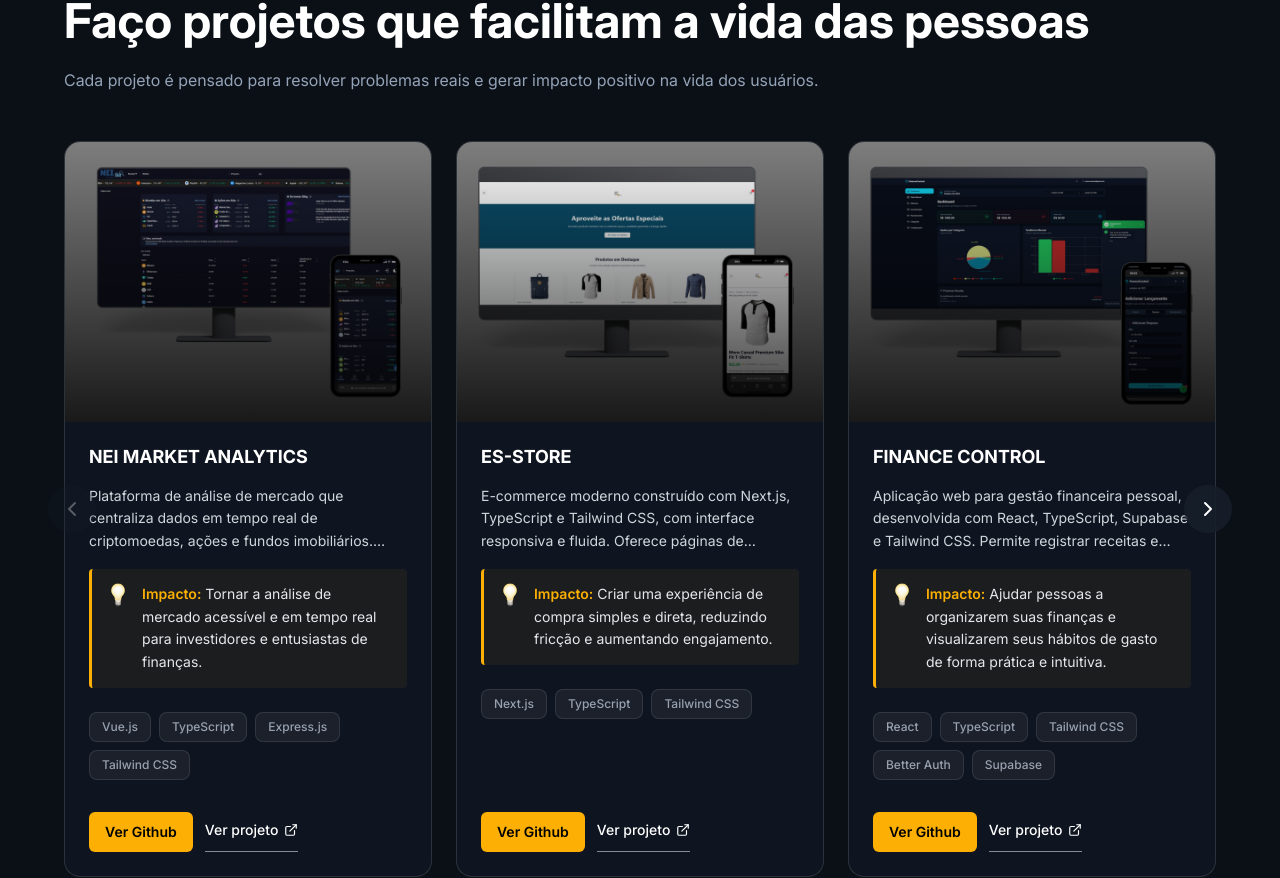
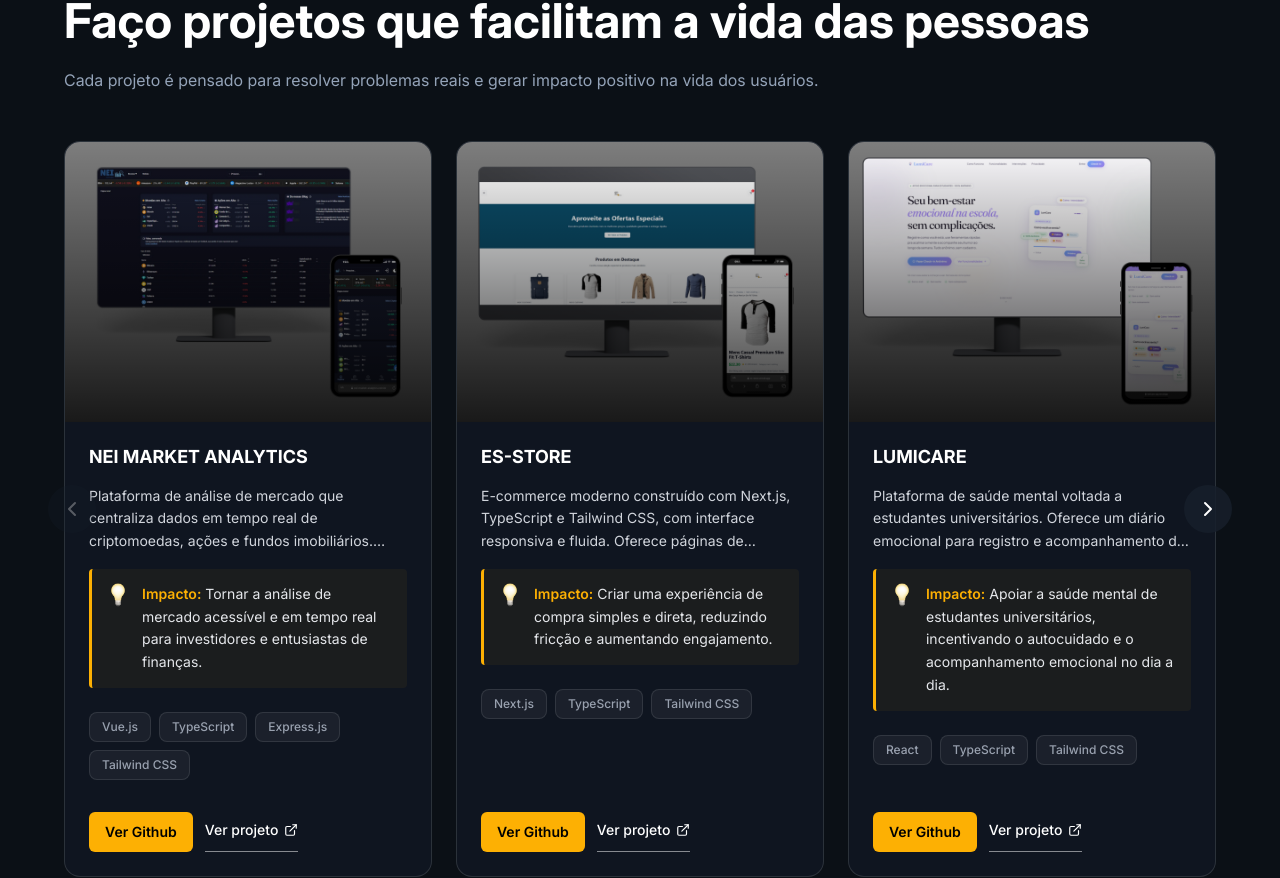
Before and after one commit to eracksonsouza/new-portfolio, a Next.js app: page / in a window 1280 px wide. Shown: the part 4406-5284 px from the top of the page. Built offline with nearby package versions, Linux system fonts and the light colour scheme; no server answers.

Commit message:
feat: update project details for LUMICARE, enhancing description and links

```diff
--- a/src/components/projects-card.tsx
+++ b/src/components/projects-card.tsx
@@ -33,22 +33,16 @@
   },
   {
     id: 3,
-    title: "FINANCE CONTROL",
+    title: "LUMICARE",
     description:
-      "Aplicação web para gestão financeira pessoal, desenvolvida com React, TypeScript, Supabase e Tailwind CSS. Permite registrar receitas e despesas, categorizar transações e visualizar gráficos interativos que ajudam o usuário a entender e controlar seu orçamento. O sistema conta com autenticação segura e armazenamento persistente.",
+      "Plataforma de saúde mental voltada a estudantes universitários. Oferece um diário emocional para registro e acompanhamento de sentimentos ao longo do tempo, com frases de incentivo e desafios diários de bem-estar. O objetivo é ajudar os estudantes a desenvolverem autoconhecimento e cuidarem da própria saúde emocional na rotina.",
     impact:
-      "Ajudar pessoas a organizarem suas finanças e visualizarem seus hábitos de gasto de forma prática e intuitiva.",
-    image: "/assets/projetos/finance-control.png",
-    link: "https://finance-control-psi.vercel.app/",
-    repository: "https://github.com/eracksonsouza/finance-pocket",
-    site: "https://finance-control-psi.vercel.app/",
-    technologies: [
-      "React",
-      "TypeScript",
-      "Tailwind CSS",
-      "Better Auth",
-      "Supabase",
-    ],
+      "Apoiar a saúde mental de estudantes universitários, incentivando o autocuidado e o acompanhamento emocional no dia a dia.",
+    image: "/assets/projetos/lumicare-banner.png",
+    link: "https://lumicare-app.vercel.app/",
+    repository: "https://github.com/eracksonsouza/lumiCare-front",
+    site: "https://lumicare-app.vercel.app/",
+    technologies: ["React", "TypeScript", "Tailwind CSS"],
   },
   {
     id: 4,
```
